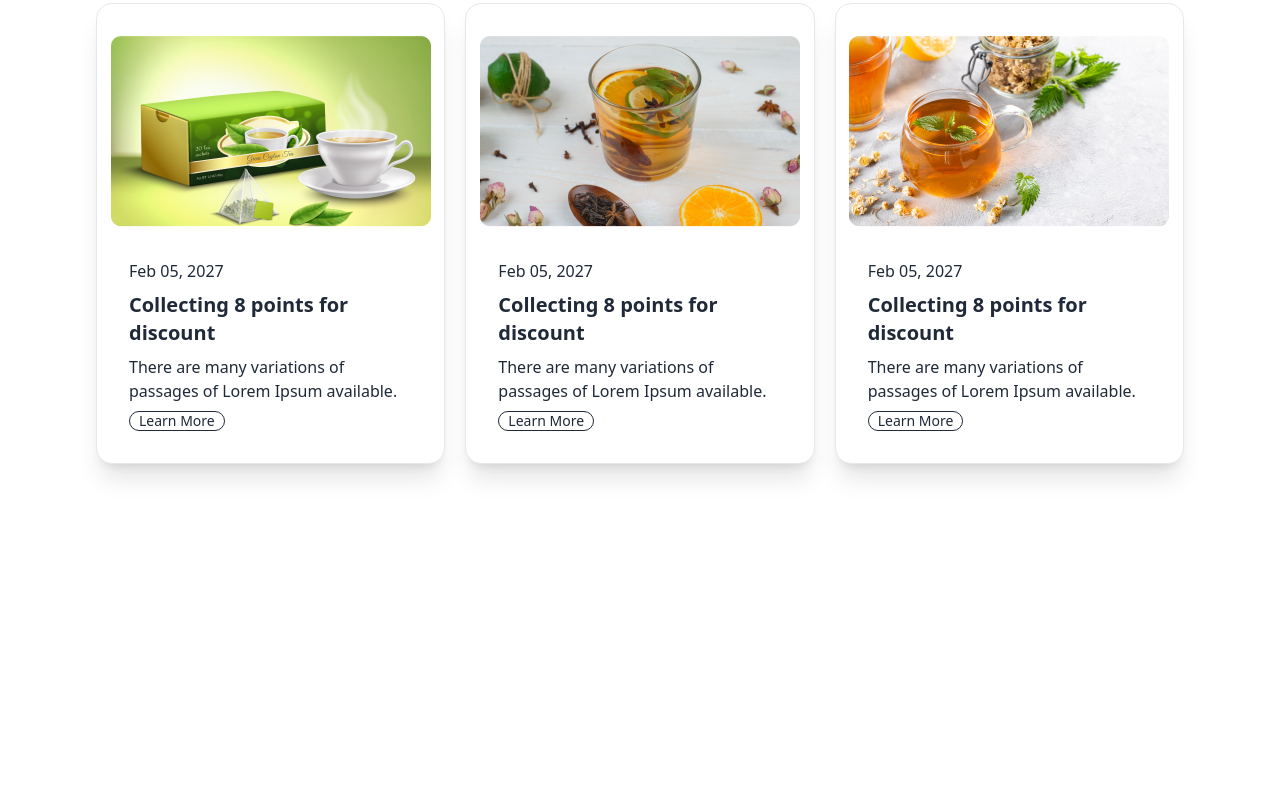
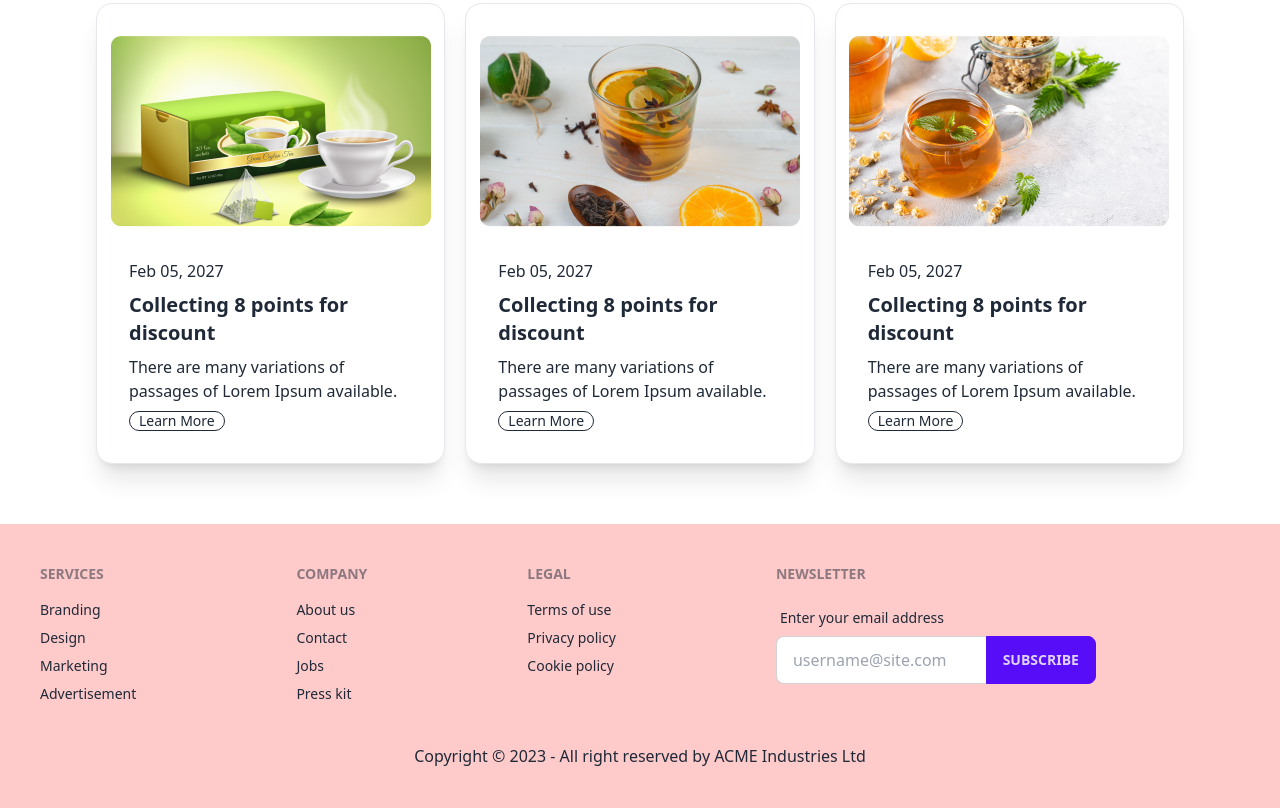
Before and after one commit to S-a-b-b-i-R/TeaHouseDaisyUI, a plain HTML site: page index.html in a window 1280 px wide. Shown: the part 2732-3540 px from the top of the page. Before the commit the page ends 3256 px from the top, so only its background shows below. Drawn offline with nearby package versions, Linux system fonts and the light colour scheme.

Commit message:
footer structure done, more work needed

```diff
--- a/index.html
+++ b/index.html
@@ -273,6 +273,46 @@
         </section>
     </main>
 
+    <footer>
+        <div class="footer p-10 bg-red-200 text-base-content">
+            <div>
+                <span class="footer-title">Services</span>
+                <a class="link link-hover">Branding</a>
+                <a class="link link-hover">Design</a>
+                <a class="link link-hover">Marketing</a>
+                <a class="link link-hover">Advertisement</a>
+            </div>
+            <div>
+                <span class="footer-title">Company</span>
+                <a class="link link-hover">About us</a>
+                <a class="link link-hover">Contact</a>
+                <a class="link link-hover">Jobs</a>
+                <a class="link link-hover">Press kit</a>
+            </div>
+            <div>
+                <span class="footer-title">Legal</span>
+                <a class="link link-hover">Terms of use</a>
+                <a class="link link-hover">Privacy policy</a>
+                <a class="link link-hover">Cookie policy</a>
+            </div>
+            <div>
+                <span class="footer-title">Newsletter</span>
+                <div class="form-control w-80">
+                    <label class="label">
+                        <span class="label-text">Enter your email address</span>
+                    </label>
+                    <div class="relative">
+                        <input type="text" placeholder="username@site.com" class="input input-bordered w-full pr-16" />
+                        <button class="btn btn-primary absolute top-0 right-0 rounded-l-none">Subscribe</button>
+                    </div>
+                </div>
+            </div>
+        </div>
+        <div class="bg-red-200 text-center pb-10">
+            <p>Copyright © 2023 - All right reserved by ACME Industries Ltd</p>
+        </div>
+    </footer>
+
 </body>
 
 </html>
```
